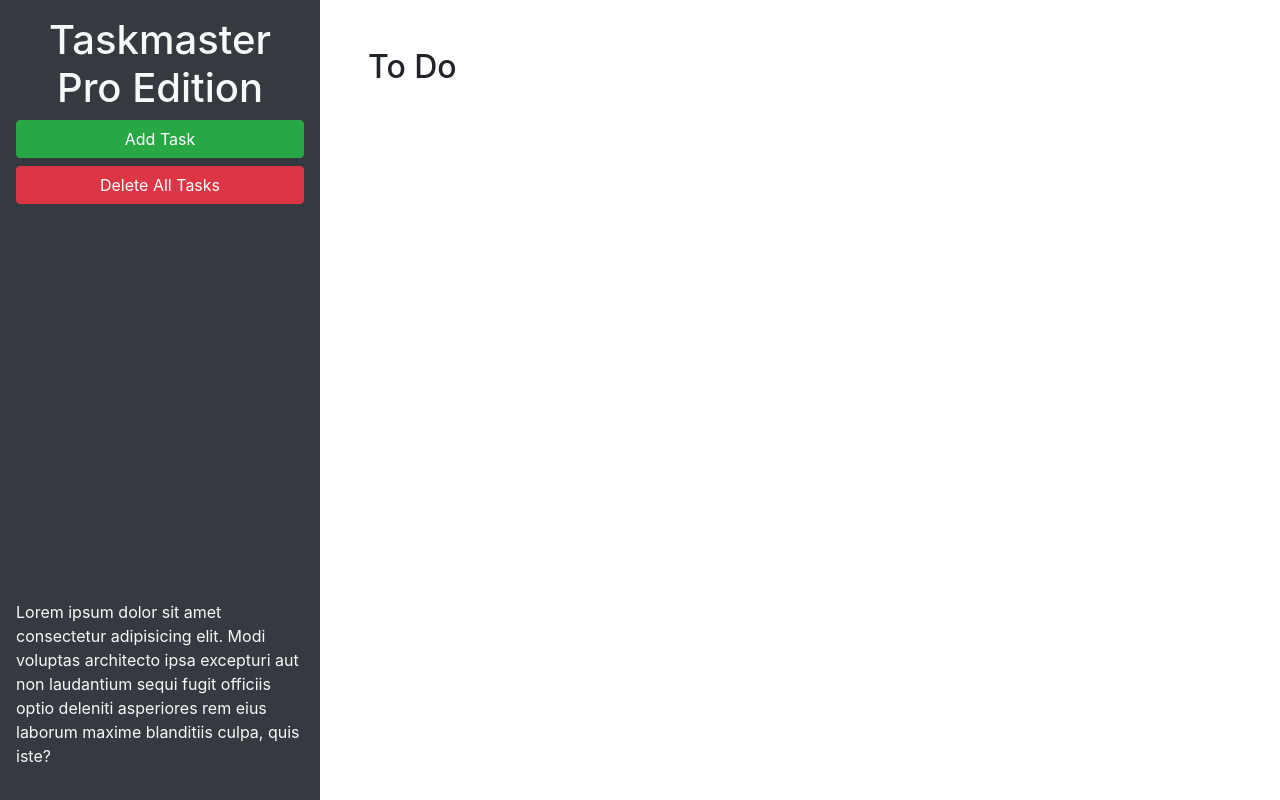
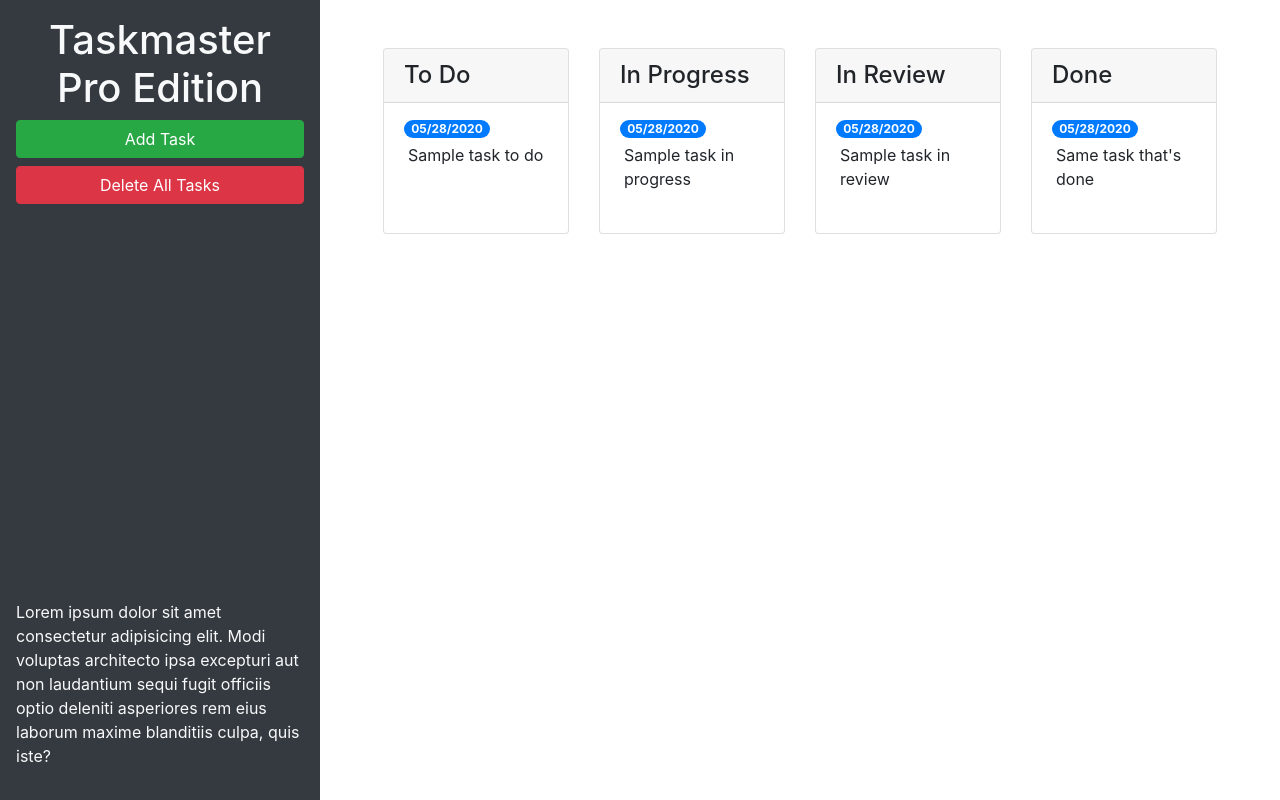
Before and after one commit to calistamayer/taskmaster-pro, a plain HTML site: page index.html in a window 1280 px wide. Drawn offline with nearby package versions, Linux system fonts and the light colour scheme.

Commit message:
add bootstrap styling

```diff
--- a/index.html
+++ b/index.html
@@ -24,9 +24,61 @@
       </p>
     </header>
     <main class="col-12 col-lg-9">
-      <div class="m-5">
-        <h2>To Do</h2>
-        <ul id="list-toDo" class="list-group"> </ul>
+      <div class="m-5 row justify-content-around">
+        <!-- todo start -->
+        <div class="col-12 col-md-6 col-xl-3 mb-3">
+          <div class="card">
+            <h4 class="card-header">
+              To Do
+            </h4>
+            <ul id="list-toDo" class="list-group list-group-flush">
+              <li class="list-group-item">
+                <span class="badge badge-primary badge-pill">05/28/2020</span>
+                <p class="m-1">Sample task to do</p>
+              </li>
+            </ul>
+          </div>
+        </div>
+        <!-- todo end -->
+        <!-- in progress start -->
+        <div class="col-12 col-md-6 col-xl-3 mb-3">
+          <div class="card">
+            <h4 class="card-header">In Progress</h4>
+            <ul id="list-inProgress" class="list-group list-group-flush">
+              <li class="list-group-item">
+                <span class="badge badge-primary badge-pill">05/28/2020</span>
+                <p class="m-1">Sample task in progress</p>
+              </li>
+            </ul>
+          </div>
+        </div>
+        <!-- in progress end -->
+        <!-- in review start -->
+        <div class="col-12 col-md-6 col-xl-3 mb-3">
+          <div class="card">
+            <h4 class="card-header">In Review</h4>
+            <ul id="list-inReview" class="list-group list-group-flush">
+              <li class="list-group-item">
+                <span class="badge badge-primary badge-pill">05/28/2020</span>
+                <p class="m-1">Sample task in review</p>
+              </li>
+            </ul>
+          </div>
+        </div>
+        <!-- in review end -->
+        <!-- done start -->
+        <div class="col-12 col-md-6 col-xl-3 mb-3">
+          <div class="card">
+            <h4 class=card-header>Done</h4>
+            <ul id="list-done" class="list-group list-group-flush">
+              <li class="list-group-item">
+                <span class="badge badge-primary badge-pill">05/28/2020</span>
+                <p class="m-1">Same task that's done</p>
+              </li>
+            </ul>
+          </div>
+        </div>
+        <!-- done end -->
       </div>
     </main>
   </div>
@@ -46,11 +98,11 @@
           <form>
             <div class="form-group">
               <label for="modalTaskDescription">Task description</label>
-              <textarea id="modalTaskDescription" rows="3"></textarea>
+              <textarea id="modalTaskDescription" rows="3" class="form-control"></textarea>
             </div>
             <div class="form-group">
               <label for="modalDueDate">Due date</label>
-              <input type="text" id="modalDueDate" placeholder="mm/dd/yyyy" autocomplete="off" />
+              <input type="text" class="form-control" id="modalDueDate" placeholder="mm/dd/yyyy" autocomplete="off" />
             </div>
           </form>
         </div>
```
